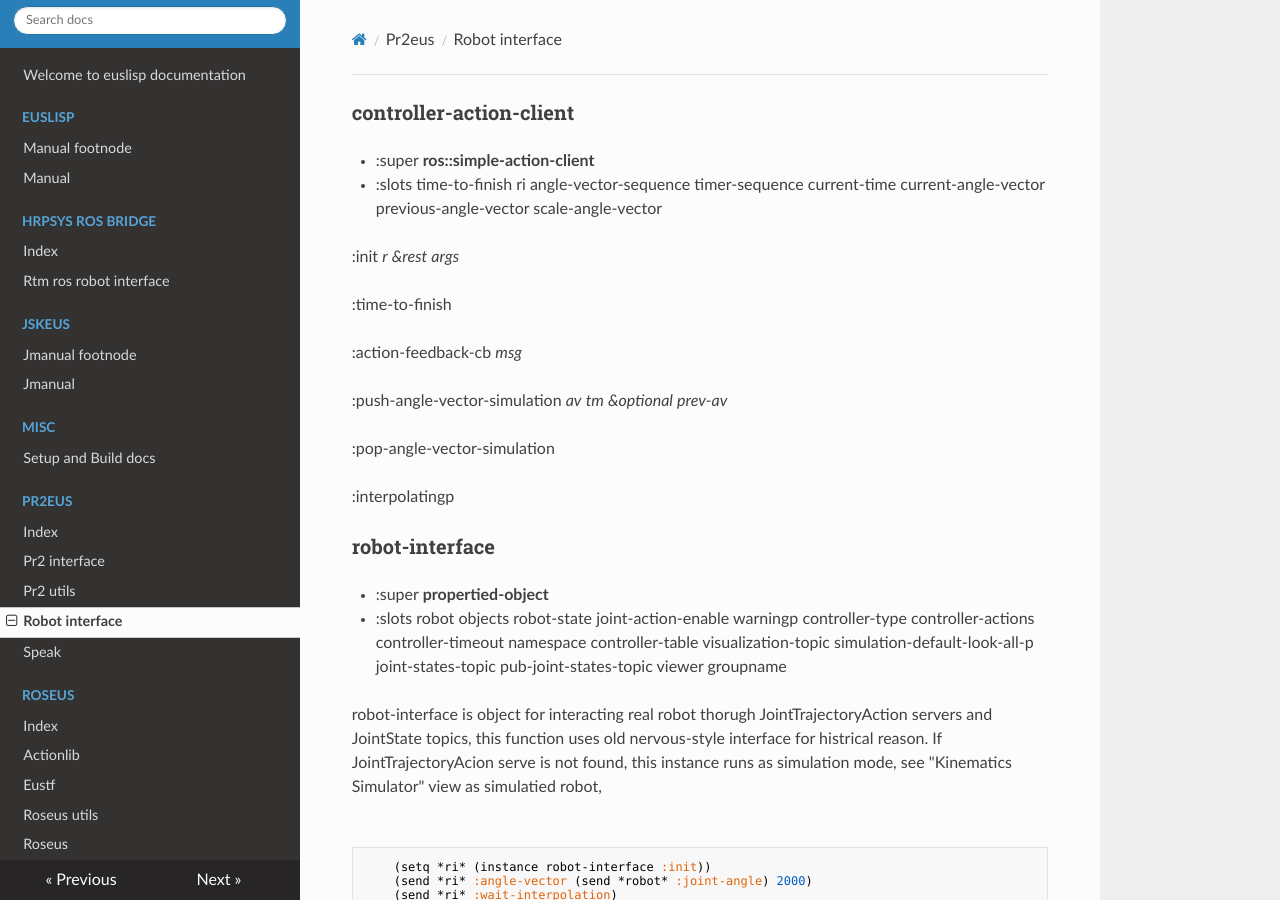
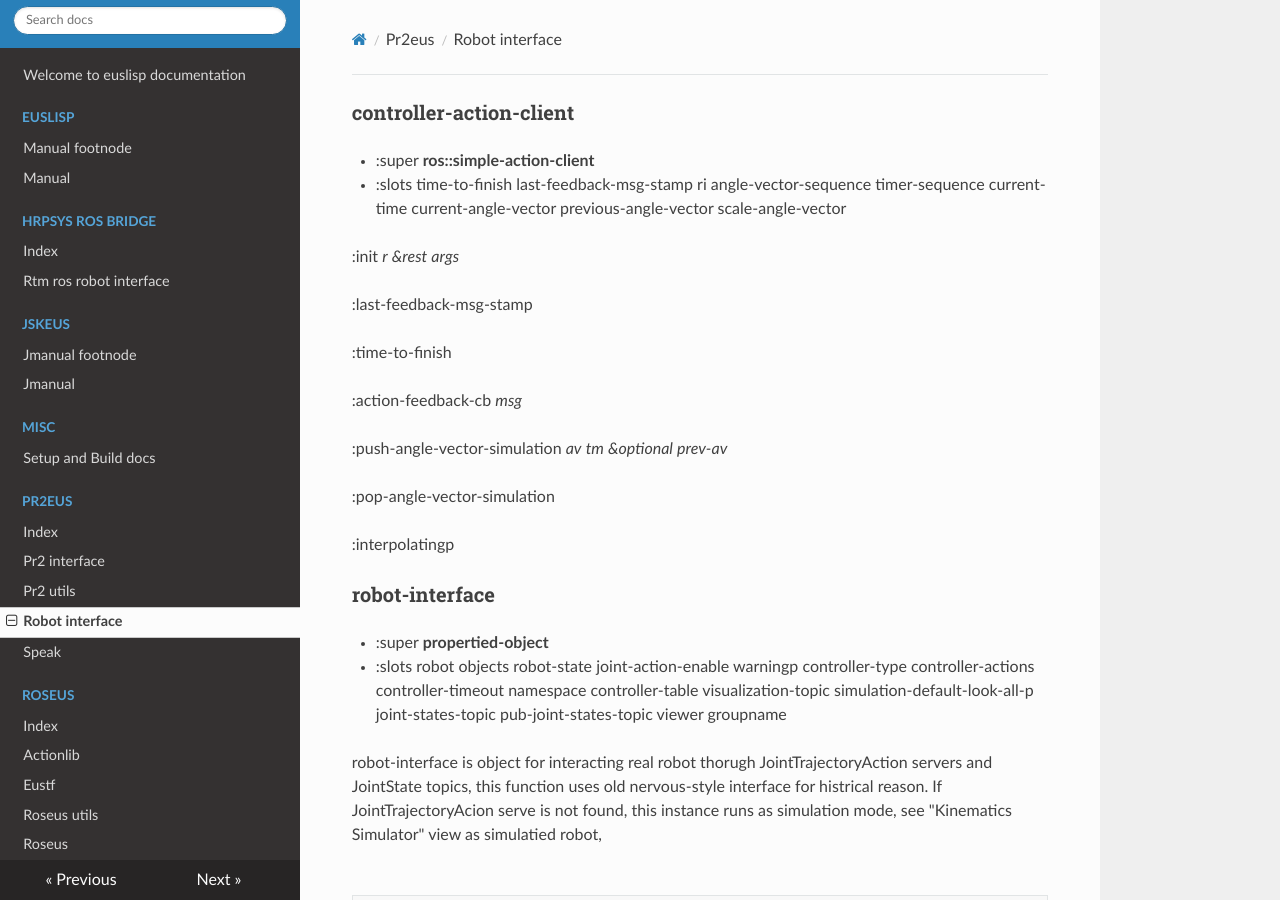
Before and after one commit to jsk-ros-pkg/euslisp-docs, an MkDocs documentation site: the page built from docs/pr2eus/robot-interface.md, in a window 1280 px wide and 900 px high. Built offline with MkDocs 1.6.1, drawn with Linux system fonts in a browser that asks for light colours; nearby versions of some CDN libraries.

Commit message:
update documentation for pr2eus

```diff
--- a/docs/pr2eus/robot-interface.md
+++ b/docs/pr2eus/robot-interface.md
@@ -1,10 +1,12 @@
 ### controller-action-client
 - :super **ros::simple-action-client**
-- :slots time-to-finish ri angle-vector-sequence timer-sequence current-time current-angle-vector previous-angle-vector scale-angle-vector
+- :slots time-to-finish last-feedback-msg-stamp ri angle-vector-sequence timer-sequence current-time current-angle-vector previous-angle-vector scale-angle-vector
 
 
 
 :init *r* *&rest* *args*
+
+:last-feedback-msg-stamp
 
 :time-to-finish
 
```
